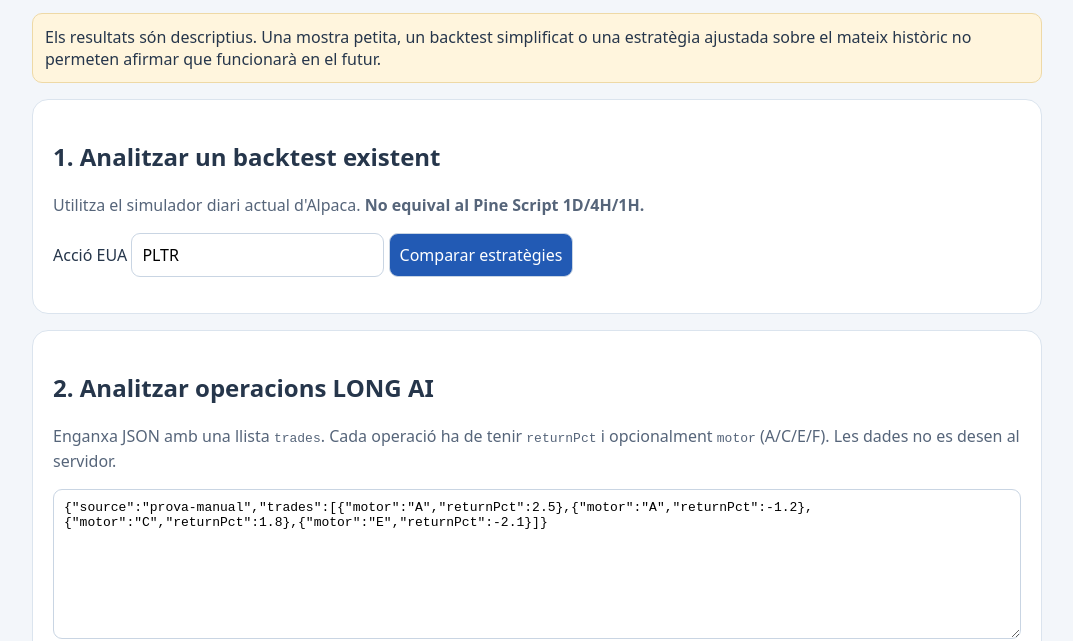
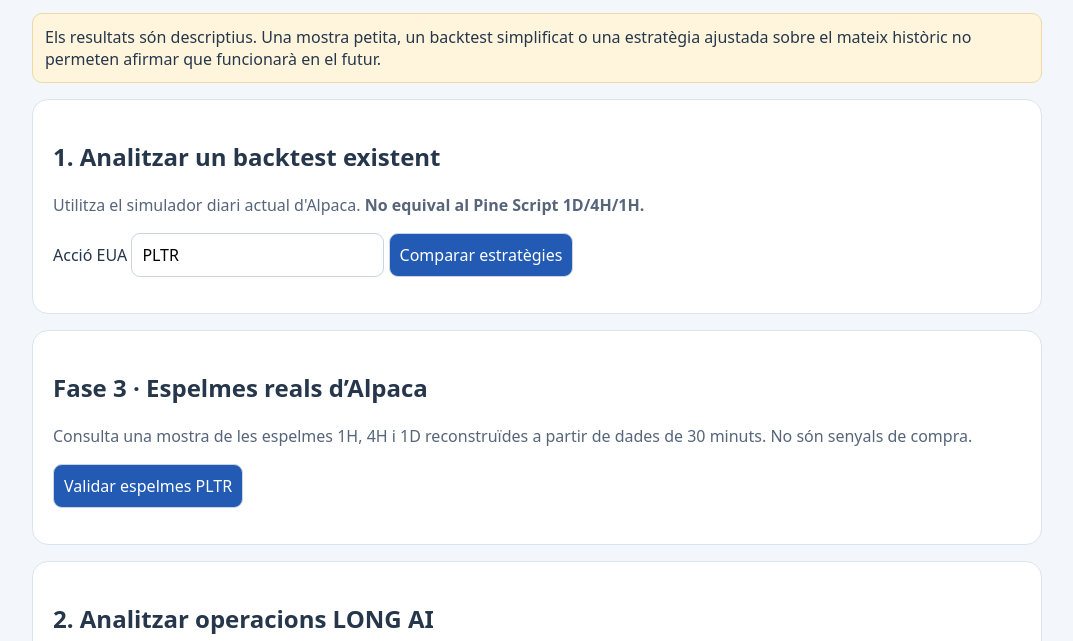
Before and after one commit to sergi1978-ai/Trading, a website: page learning-lab.html in a window 1280 px wide. Shown: the part 159-800 px from the top of the page, without its empty margins (103-1176 px from the left). Drawn offline with Linux system fonts and the light colour scheme.

Commit message:
feat: expose Alpaca candle connectivity check in Learning Lab preview

```diff
--- a/learning-lab.html
+++ b/learning-lab.html
@@ -4,12 +4,13 @@
 <div class="notice">Els resultats són descriptius. Una mostra petita, un backtest simplificat o una estratègia ajustada sobre el mateix històric no permeten afirmar que funcionarà en el futur.</div>
 <section class="panel"><h2>1. Analitzar un backtest existent</h2><p>Utilitza el simulador diari actual d'Alpaca. <strong>No equival al Pine Script 1D/4H/1H.</strong></p>
 <label>Acció EUA <input id="symbol" value="PLTR" maxlength="9" aria-label="Ticker"></label> <button id="compare">Comparar estratègies</button><p id="backStatus" role="status"></p><div id="backResults"></div></section>
-<section class="panel"><h2>2. Analitzar operacions LONG AI</h2><p>Enganxa JSON amb una llista <code>trades</code>. Cada operació ha de tenir <code>returnPct</code> i opcionalment <code>motor</code> (A/C/E/F). Les dades no es desen al servidor.</p>
+<section class="panel"><h2>Fase 3 · Espelmes reals d’Alpaca</h2><p>Consulta una mostra de les espelmes 1H, 4H i 1D reconstruïdes a partir de dades de 30 minuts. No són senyals de compra.</p><button id="candles">Validar espelmes PLTR</button><p id="candleStatus" role="status"></p><div id="candleResults"></div></section><section class="panel"><h2>2. Analitzar operacions LONG AI</h2><p>Enganxa JSON amb una llista <code>trades</code>. Cada operació ha de tenir <code>returnPct</code> i opcionalment <code>motor</code> (A/C/E/F). Les dades no es desen al servidor.</p>
 <textarea id="data" spellcheck="false" aria-label="Operacions JSON">{"source":"prova-manual","trades":[{"motor":"A","returnPct":2.5},{"motor":"A","returnPct":-1.2},{"motor":"C","returnPct":1.8},{"motor":"E","returnPct":-2.1}]}</textarea>
 <p><button id="analyse">Analitzar operacions</button> <span id="status" role="status"></span></p><div id="summary"></div><div id="groups"></div></section>
 <p class="muted">Proper pas: replay de les espelmes 1H/4H/1D, registre d'indicadors, separació train/validation i proves walk-forward. Sense ordres reals.</p>
 </main><script>
 const $=id=>document.getElementById(id);
+$('candles').onclick=async()=>{$('candleStatus').textContent='Consultant Alpaca…';$('candleResults').replaceChildren();try{const r=await fetch('/api/backtest?symbol=PLTR&mode=candles&days=14');const d=await r.json();if(!r.ok)throw Error(d.error||'Error de dades');$('candleResults').innerHTML='<div class="grid">'+[['Origen 30m',d.sourceBars],['Espelmes 1H',d.hourlyBars],['Espelmes 4H',d.fourHourBars],['Espelmes 1D',d.dailyBars]].map(([k,v])=>'<div class="metric">'+k+'<b>'+v+'</b></div>').join('')+'</div><p class="muted">Feed IEX, horari de Nova York. Cal contrastar amb TradingView.</p>';$('candleStatus').textContent='Dades rebudes';}catch(e){$('candleStatus').textContent=e.message;$('candleStatus').className='error';}};
 const fmt=x=>x==null?'—':Number(x).toLocaleString('ca-ES',{maximumFractionDigits:2});
 function renderStats(x){return '<div class="grid">'+[['Operacions',x.count],['Encerts',fmt(x.winRatePct)+'%'],['Esperança/operació',fmt(x.expectancyPct)+'%'],['Profit factor',fmt(x.profitFactor)],['Retorn compost',fmt(x.compoundedReturnPct)+'%'],['Drawdown',fmt(x.maxDrawdownPct)+'%']].map(([k,v])=>'<div class="metric">'+k+'<b>'+v+'</b></div>').join('')+'</div>'+(x.insufficientSample?'<p class="notice">Mostra insuficient: menys de 30 operacions.</p>':'');}
 $('analyse').onclick=async()=>{ $('status').textContent='Analitzant…';$('summary').replaceChildren();$('groups').replaceChildren();try{const parsed=JSON.parse($('data').value);const r=await fetch('/api/backtest',{method:'POST',headers:{'Content-Type':'application/json'},body:JSON.stringify(parsed)});const data=await r.json();if(!r.ok)throw Error(data.error||'Error');$('summary').innerHTML=renderStats(data.total);const rows=Object.entries(data.byMotor).filter(([,v])=>v.count>0);$('groups').innerHTML='<h3>Rendiment per motor</h3><table><thead><tr><th>Motor</th><th>Operacions</th><th>Encerts</th><th>Esperança</th><th>Profit factor</th></tr></thead><tbody>'+rows.map(([m,v])=>'<tr><td>'+m+'</td><td>'+v.count+'</td><td>'+fmt(v.winRatePct)+'%</td><td>'+fmt(v.expectancyPct)+'%</td><td>'+fmt(v.profitFactor)+'</td></tr>').join('')+'</tbody></table>';$('status').textContent='Anàlisi completada';}catch(e){$('status').textContent=e.message;$('status').className='error';}};
```
